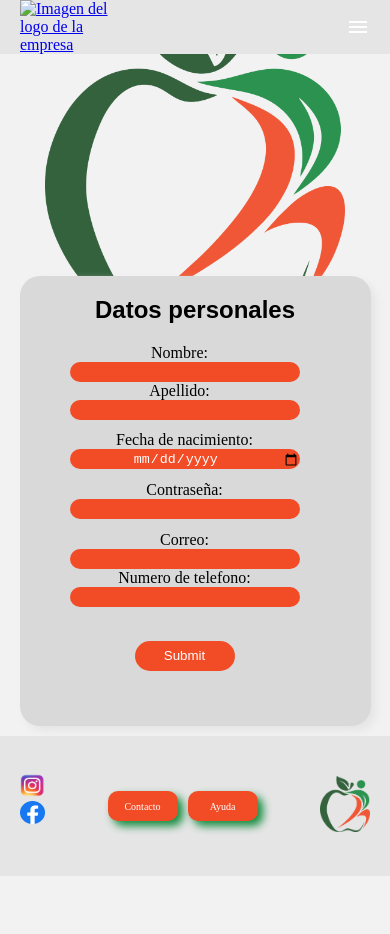
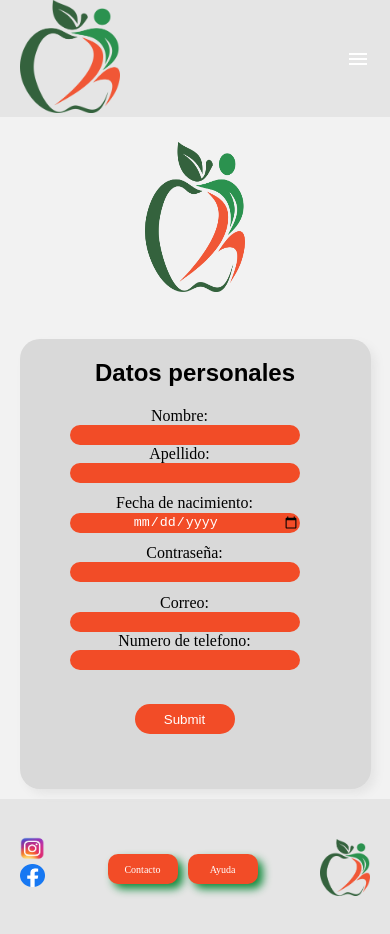
Before and after one commit to JAlejandroQuevedo/Nutri_Jac, a website: page pages/registro.html in a window 390 px wide. Shown: the top 934 px of the page. Before the commit the page ends 876 px from the top, so only its background shows below. Drawn offline with nearby package versions, Linux system fonts and the light colour scheme; a web font is replaced by a local one.

Commit message:
resgister resuelto

```diff
--- a/pages/registro.html
+++ b/pages/registro.html
@@ -29,7 +29,7 @@
         <div class="nav-wrapper">
             <nav>
                 <div class="logo">
-                    <a href="../index.html"><img src="./assets/imagen/Logo.png" alt="Imagen del logo de la empresa"></a>
+                    <a href="../index.html"><img src="../assets/imagen/Logo.png" alt="Imagen del logo de la empresa"></a>
                 </div>
                 <input type="checkbox" name="" id="toggle">
                 <label for="toggle"><i class="material-icons">menu</i></label>
@@ -46,7 +46,7 @@
     </header>
     <main class="general-form form-textarea register-general">
         <section class="section2 logo-img">
-            <a href="../index.html"><img src="../assets/imagen/Logo.png" alt="Imagen del logo de la empresa"></a>
+            <a href="../index.html"><img class="logo-register" src="../assets/imagen/Logo.png" alt="Imagen del logo de la empresa"></a>
         </section>
         <section class="section3 register">
             <form action="">
--- a/scss/layout/media/_350.scss
+++ b/scss/layout/media/_350.scss
@@ -358,10 +358,15 @@
         flex-direction: column;
         .logo-img{
             @include flex-5p(center, center);
-            width: 100%;
-            .logo-register{
-                @include size(100px, 150px);
+            img{
+                @include size(20px, 150px);
             }
+            // width: 100%;
+            // .logo-register{
+            //     img{
+
+            //     }
+            // }
         }
         .register{
             @include size(90%, 450px);
```
